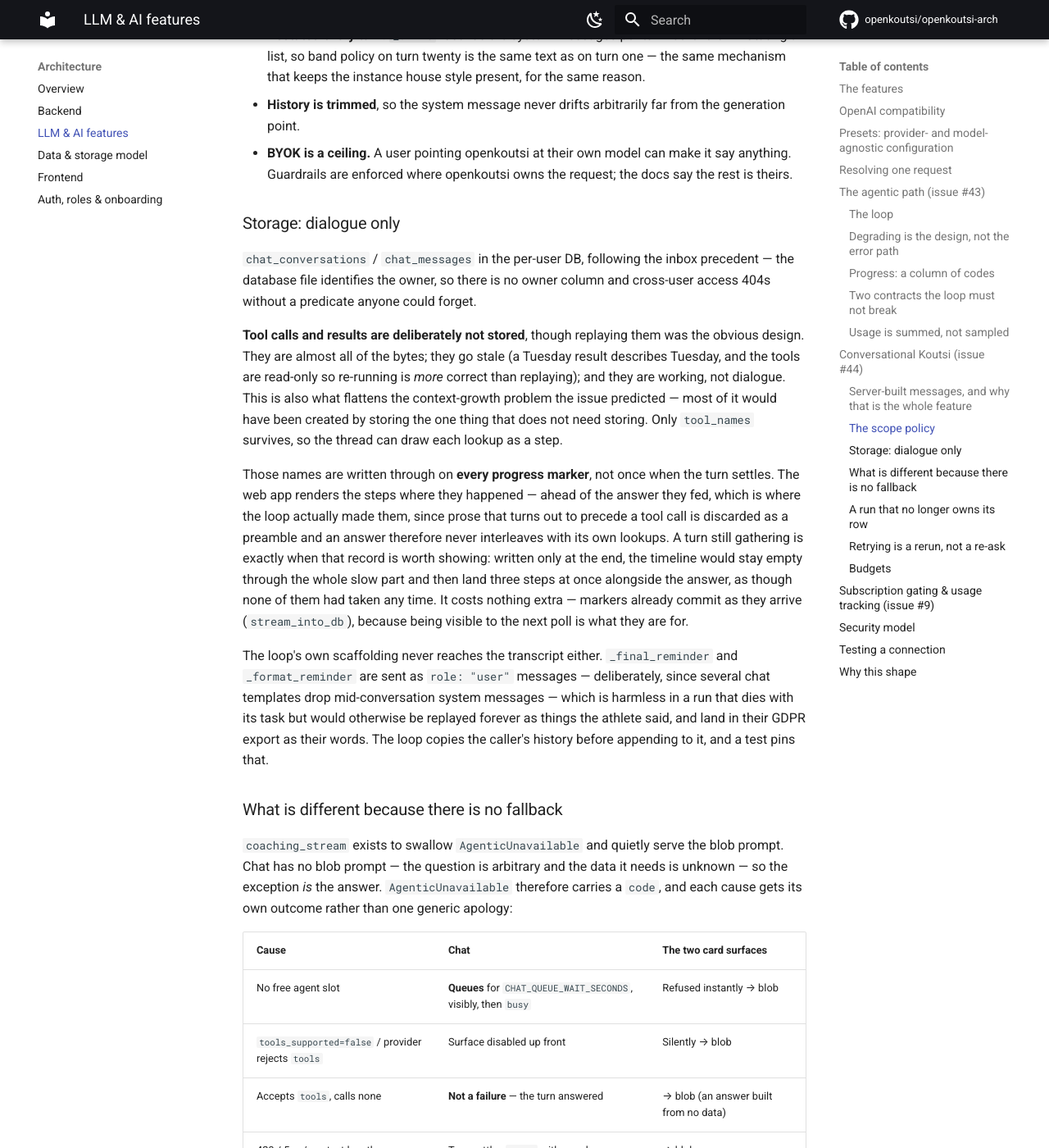
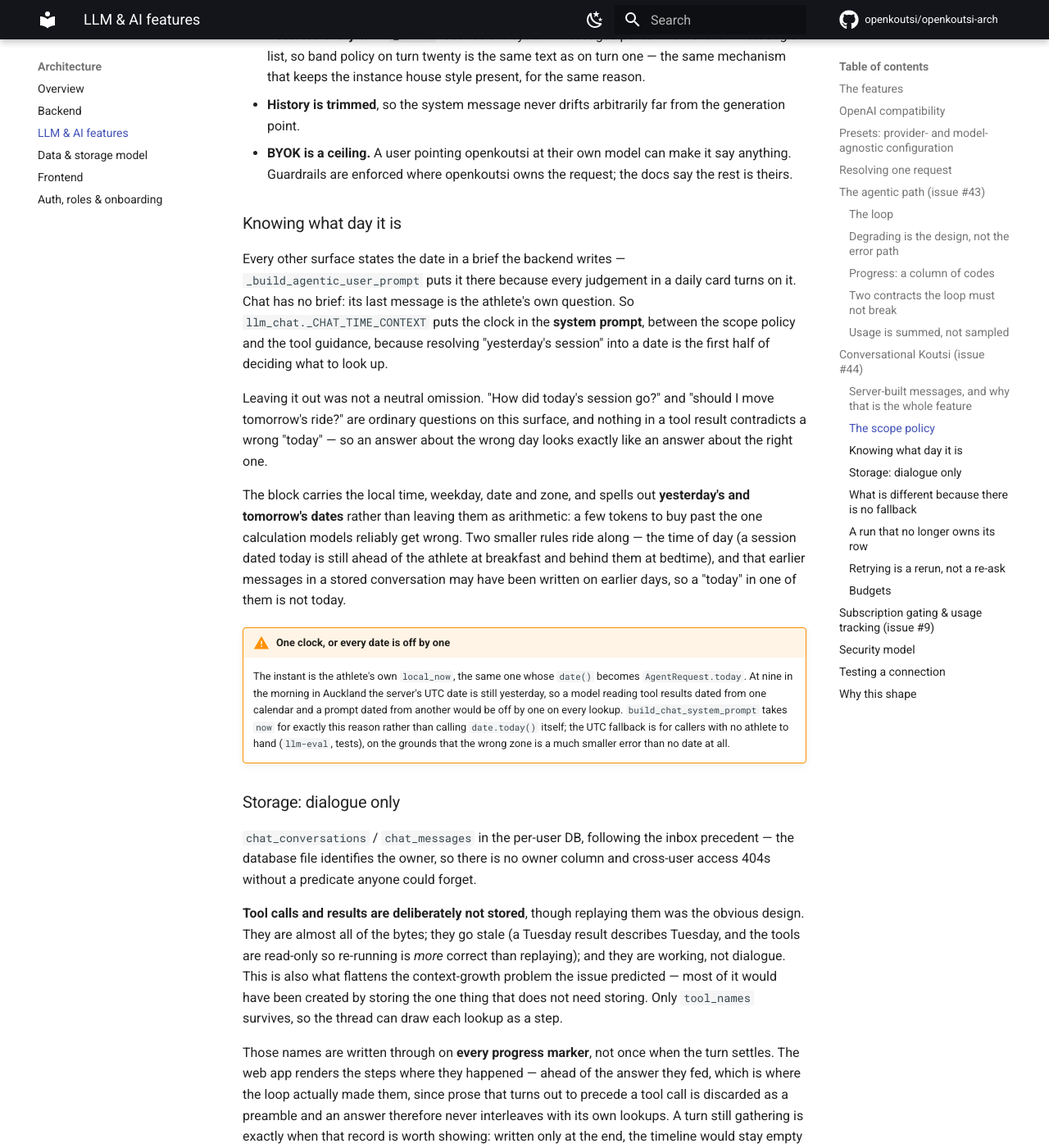
Before and after one commit to openkoutsi/openkoutsi-arch, an MkDocs documentation site: the page built from docs/architecture/llm.md, in a window 1280 px wide and 1400 px high, scrolled down 11390 px. Shown: the whole window at 82% size. Built offline with MkDocs 1.6.1 and Material for MkDocs 9.7.7, drawn with Linux system fonts in a browser that asks for light colours; comment, search, counter and statistics services are not loaded.

Commit message:
Record where chat's clock lives, and why it is the athlete's
Chat is the one LLM surface with no backend-written brief to put the date
in — its last message is the athlete's own question — so the clock goes in
the system prompt instead, between the scope policy and the tool guidance.

The reference page now says so, along with the two things the placement
turns on: that a wrong "today" is invisible (nothing in a tool result
contradicts it, so an answer about the wrong day looks like an answer
about the right one), and that the instant has to be the athlete's own
`local_now` — the same one whose `date()` becomes `AgentRequest.today`,
or the prompt and the tools date from different calendars and every
lookup is off by one.

Co-Authored-By: Claude Opus 5 <noreply@anthropic.com>
Claude-Session: https://claude.ai/code/session_019RyiLJNZh36CqX8EFKdy3V

```diff
--- a/docs/architecture/llm.md
+++ b/docs/architecture/llm.md
@@ -385,6 +385,35 @@ Layers under the prompt, because a system prompt is a first line and not a bound
 - **BYOK is a ceiling.** A user pointing openkoutsi at their own model can make it say anything.
   Guardrails are enforced where openkoutsi owns the request; the docs say the rest is theirs.
 
+### Knowing what day it is
+
+Every other surface states the date in a brief the backend writes —
+`_build_agentic_user_prompt` puts it there because every judgement in a daily card turns on it.
+Chat has no brief: its last message is the athlete's own question. So `llm_chat._CHAT_TIME_CONTEXT`
+puts the clock in the **system prompt**, between the scope policy and the tool guidance, because
+resolving "yesterday's session" into a date is the first half of deciding what to look up.
+
+Leaving it out was not a neutral omission. "How did today's session go?" and "should I move
+tomorrow's ride?" are ordinary questions on this surface, and nothing in a tool result contradicts
+a wrong "today" — so an answer about the wrong day looks exactly like an answer about the right
+one.
+
+The block carries the local time, weekday, date and zone, and spells out **yesterday's and
+tomorrow's dates** rather than leaving them as arithmetic: a few tokens to buy past the one
+calculation models reliably get wrong. Two smaller rules ride along — the time of day (a session
+dated today is still ahead of the athlete at breakfast and behind them at bedtime), and that
+earlier messages in a stored conversation may have been written on earlier days, so a "today" in
+one of them is not today.
+
+!!! warning "One clock, or every date is off by one"
+    The instant is the athlete's own `local_now`, the same one whose `date()` becomes
+    `AgentRequest.today`. At nine in the morning in Auckland the server's UTC date is still
+    yesterday, so a model reading tool results dated from one calendar and a prompt dated from
+    another would be off by one on every lookup. `build_chat_system_prompt` takes `now` for
+    exactly this reason rather than calling `date.today()` itself; the UTC fallback is for callers
+    with no athlete to hand (`llm-eval`, tests), on the grounds that the wrong zone is a much
+    smaller error than no date at all.
+
 ### Storage: dialogue only
 
 `chat_conversations` / `chat_messages` in the per-user DB, following the inbox precedent — the
```
